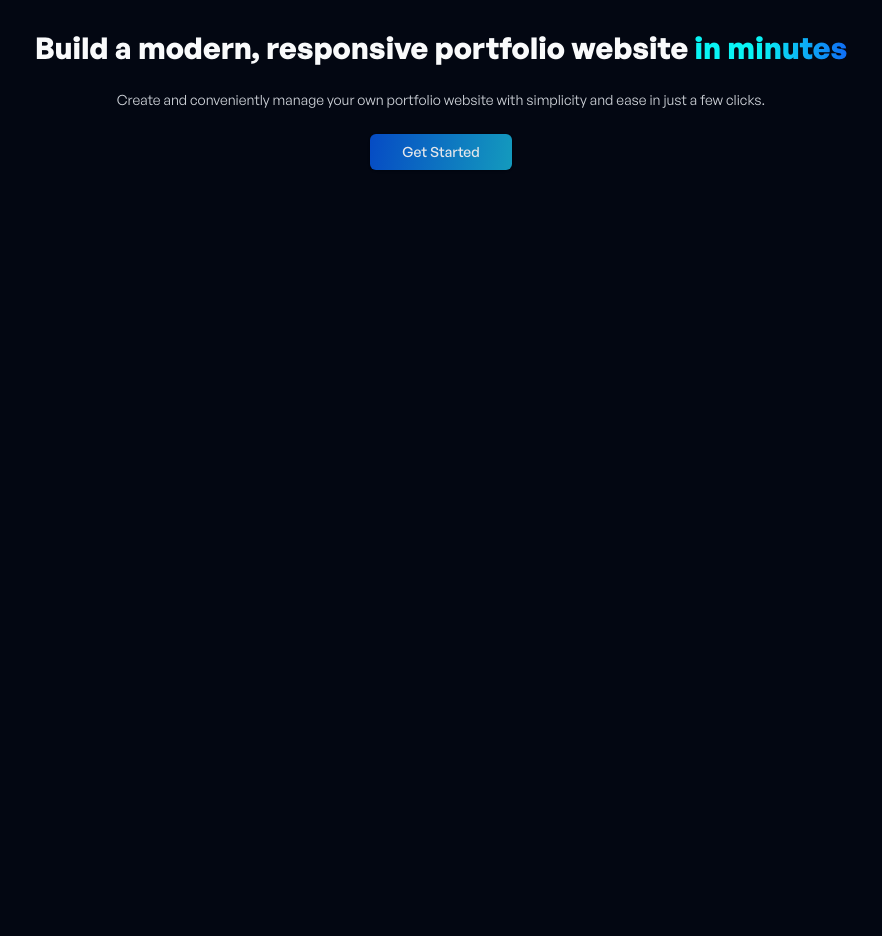
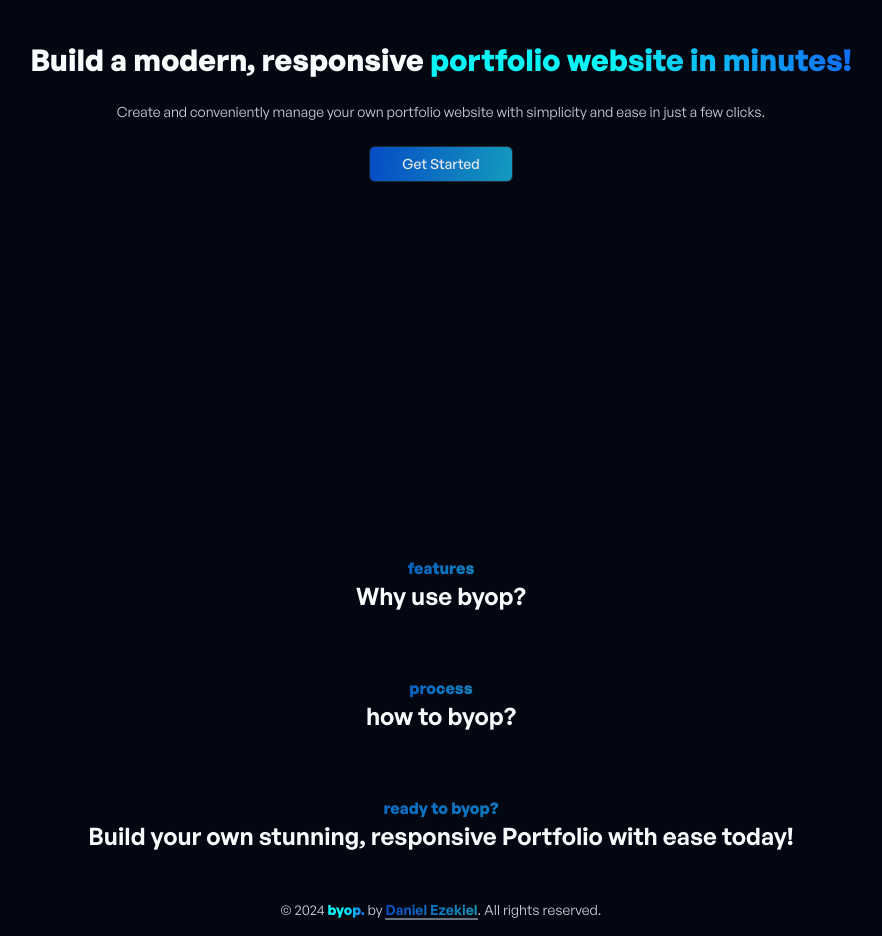
Before and after one commit to Daniel-Ezekiel/byop, a Next.js app: page / in a window 1280 px wide. Shown: the part 320-1256 px from the top of the page, without its empty margins (199-1081 px from the left). Before the commit the page ends 800 px from the top, so only its background shows below. Built offline with nearby package versions, Linux system fonts and the light colour scheme.

Commit message:
feat: added introduction for other sections

```diff
--- a/src/app/page.tsx
+++ b/src/app/page.tsx
@@ -1,13 +1,13 @@
 // import Image from "next/image";
 
-import { Button } from "@/components/ui/button";
+import { Button, buttonVariants } from "@/components/ui/button";
 import { MoonIcon, SunIcon } from "lucide-react";
 import Link from "next/link";
 
 export default function Home() {
   return (
     <div className='font-[family-name:var(--font-general-sans-regular)] p-4'>
-      <header className='h-[8dvh] flex items-center'>
+      <header className='max-h-[10dvh] flex items-center'>
         <nav className='w-full flex space-between'>
           <Link
             href={"/"}
@@ -16,18 +16,21 @@ export default function Home() {
             byop.
           </Link>
 
-          <Button variant='ghost' className='ml-auto'>
+          <Button
+            variant='ghost'
+            className='ml-auto active:scale-95 transition-all ease-in-out duration-500'
+          >
             {true ? <SunIcon /> : <MoonIcon />}
           </Button>
         </nav>
       </header>
 
-      <main className='min-h-[85dvh] grid place-items-center'>
-        <section className='flex flex-col items-center justify-center gap-4 text-center'>
+      <main className='grid place-items-center gap-16'>
+        <section className='min-h-[95dvh]  flex flex-col items-center justify-center gap-4 text-center'>
           <h1 className='text-3xl font-[family-name:var(--font-general-sans-bold)]'>
-            Build a modern, responsive portfolio website{" "}
+            Build a modern, responsive{" "}
             <span className='bg-gradient-linear-100 bg-clip-text text-transparent'>
-              in minutes
+              portfolio website in minutes!
             </span>
           </h1>
           <p className='p-2 text-sm font-[family-name:var(--font-general-sans-regular)] text-gray-300'>
@@ -35,109 +38,73 @@ export default function Home() {
             simplicity and ease in just a few clicks.
           </p>
 
-          <Button
-            variant='default'
-            className='px-8 text-sm bg-gradient-linear-300 text-gray-200 font-[family-name:var(--font-general-sans-medium)]'
+          <Link
+            href='/'
+            className={`${buttonVariants({
+              variant: "outline",
+            })} px-8 text-sm bg-gradient-linear-300 text-gray-200 font-[family-name:var(--font-general-sans-medium)] active:scale-95 transition-all ease-in-out duration-500`}
           >
             Get Started
-          </Button>
+          </Link>
+        </section>
+
+        <section>
+          <div className='text-center'>
+            <h2 className='font-[family-name:var(--font-general-sans-bold)] bg-gradient-linear-300 bg-clip-text text-transparent'>
+              features
+            </h2>
+            <p className='font-[family-name:var(--font-general-sans-semibold)] text-2xl'>
+              Why use byop?
+            </p>
+          </div>
+
+          <div></div>
+        </section>
+
+        <section>
+          <div className='text-center'>
+            <h2 className='font-[family-name:var(--font-general-sans-bold)] bg-gradient-linear-300 bg-clip-text text-transparent'>
+              process
+            </h2>
+            <p className='font-[family-name:var(--font-general-sans-semibold)] text-2xl'>
+              how to byop?
+            </p>
+          </div>
+
+          <div></div>
+        </section>
+
+        <section>
+          <div className='text-center'>
+            <h2 className='font-[family-name:var(--font-general-sans-bold)] bg-gradient-linear-300 bg-clip-text text-transparent'>
+              ready to byop?
+            </h2>
+            <p className='font-[family-name:var(--font-general-sans-semibold)] text-2xl'>
+              Build your own stunning, responsive Portfolio with ease today!
+            </p>
+          </div>
+
+          <div></div>
         </section>
       </main>
+
+      <footer className='mt-12'>
+        <p className='text-sm font-[family-name:var(--font-general-sans-regular)] text-center text-gray-300'>
+          © 2024{" "}
+          <span className='bg-gradient-linear-100 bg-clip-text text-transparent font-[family-name:var(--font-general-sans-bold)]'>
+            byop.
+          </span>{" "}
+          by{" "}
+          <Link
+            href={"https://danielezekiel.vercel.app"}
+            target='_blank'
+            className='bg-gradient-linear-300 bg-clip-text text-transparent font-[family-name:var(--font-general-sans-semibold)] border-b-2 border-b-gray-300 border-b-gray-500'
+          >
+            Daniel Ezekiel
+          </Link>
+          . All rights reserved.
+        </p>
+      </footer>
     </div>
-    // <div className='grid grid-rows-[20px_1fr_20px] items-center justify-items-center min-h-screen p-8 pb-20 gap-16 sm:p-20 font-[family-name:var(--font-general-sans-regular)]'>
-    //   <main className='flex flex-col gap-8 row-start-2 items-center sm:items-start'>
-    //     <Image
-    //       className='dark:invert'
-    //       src='https://nextjs.org/icons/next.svg'
-    //       alt='Next.js logo'
-    //       width={180}
-    //       height={38}
-    //       priority
-    //     />
-    //     <ol className='list-inside list-decimal text-sm text-center sm:text-left font-[family-name:var(--font-geist-mono)]'>
-    //       <li className='mb-2'>
-    //         Get started by editing{" "}
-    //         <code className='bg-black/[.05] dark:bg-white/[.06] px-1 py-0.5 rounded font-semibold'>
-    //           src/app/page.tsx
-    //         </code>
-    //         .
-    //       </li>
-    //       <li>Save and see your changes instantly.</li>
-    //     </ol>
-
-    //     <div className='flex gap-4 items-center flex-col sm:flex-row'>
-    //       <a
-    //         className='rounded-full border border-solid border-transparent transition-colors flex items-center justify-center bg-foreground text-background gap-2 hover:bg-[#383838] dark:hover:bg-[#ccc] text-sm sm:text-base h-10 sm:h-12 px-4 sm:px-5'
-    //         href='https://vercel.com/new?utm_source=create-next-app&utm_medium=appdir-template-tw&utm_campaign=create-next-app'
-    //         target='_blank'
-    //         rel='noopener noreferrer'
-    //       >
-    //         <Image
-    //           className='dark:invert'
-    //           src='https://nextjs.org/icons/vercel.svg'
-    //           alt='Vercel logomark'
-    //           width={20}
-    //           height={20}
-    //         />
-    //         Deploy now
-    //       </a>
-    //       <a
-    //         className='rounded-full border border-solid border-black/[.08] dark:border-white/[.145] transition-colors flex items-center justify-center hover:bg-[#f2f2f2] dark:hover:bg-[#1a1a1a] hover:border-transparent text-sm sm:text-base h-10 sm:h-12 px-4 sm:px-5 sm:min-w-44'
-    //         href='https://nextjs.org/docs?utm_source=create-next-app&utm_medium=appdir-template-tw&utm_campaign=create-next-app'
-    //         target='_blank'
-    //         rel='noopener noreferrer'
-    //       >
-    //         Read our docs
-    //       </a>
-    //     </div>
-    //   </main>
-    //   <footer className='row-start-3 flex gap-6 flex-wrap items-center justify-center'>
-    //     <a
-    //       className='flex items-center gap-2 hover:underline hover:underline-offset-4'
-    //       href='https://nextjs.org/learn?utm_source=create-next-app&utm_medium=appdir-template-tw&utm_campaign=create-next-app'
-    //       target='_blank'
-    //       rel='noopener noreferrer'
-    //     >
-    //       <Image
-    //         aria-hidden
-    //         src='https://nextjs.org/icons/file.svg'
-    //         alt='File icon'
-    //         width={16}
-    //         height={16}
-    //       />
-    //       Learn
-    //     </a>
-    //     <a
-    //       className='flex items-center gap-2 hover:underline hover:underline-offset-4'
-    //       href='https://vercel.com/templates?framework=next.js&utm_source=create-next-app&utm_medium=appdir-template-tw&utm_campaign=create-next-app'
-    //       target='_blank'
-    //       rel='noopener noreferrer'
-    //     >
-    //       <Image
-    //         aria-hidden
-    //         src='https://nextjs.org/icons/window.svg'
-    //         alt='Window icon'
-    //         width={16}
-    //         height={16}
-    //       />
-    //       Examples
-    //     </a>
-    //     <a
-    //       className='flex items-center gap-2 hover:underline hover:underline-offset-4'
-    //       href='https://nextjs.org?utm_source=create-next-app&utm_medium=appdir-template-tw&utm_campaign=create-next-app'
-    //       target='_blank'
-    //       rel='noopener noreferrer'
-    //     >
-    //       <Image
-    //         aria-hidden
-    //         src='https://nextjs.org/icons/globe.svg'
-    //         alt='Globe icon'
-    //         width={16}
-    //         height={16}
-    //       />
-    //       Go to nextjs.org →
-    //     </a>
-    //   </footer>
-    // </div>
   );
 }
```
Also changed, not shown: src/app/instant-setup.png (added), src/app/secure.png (added).
